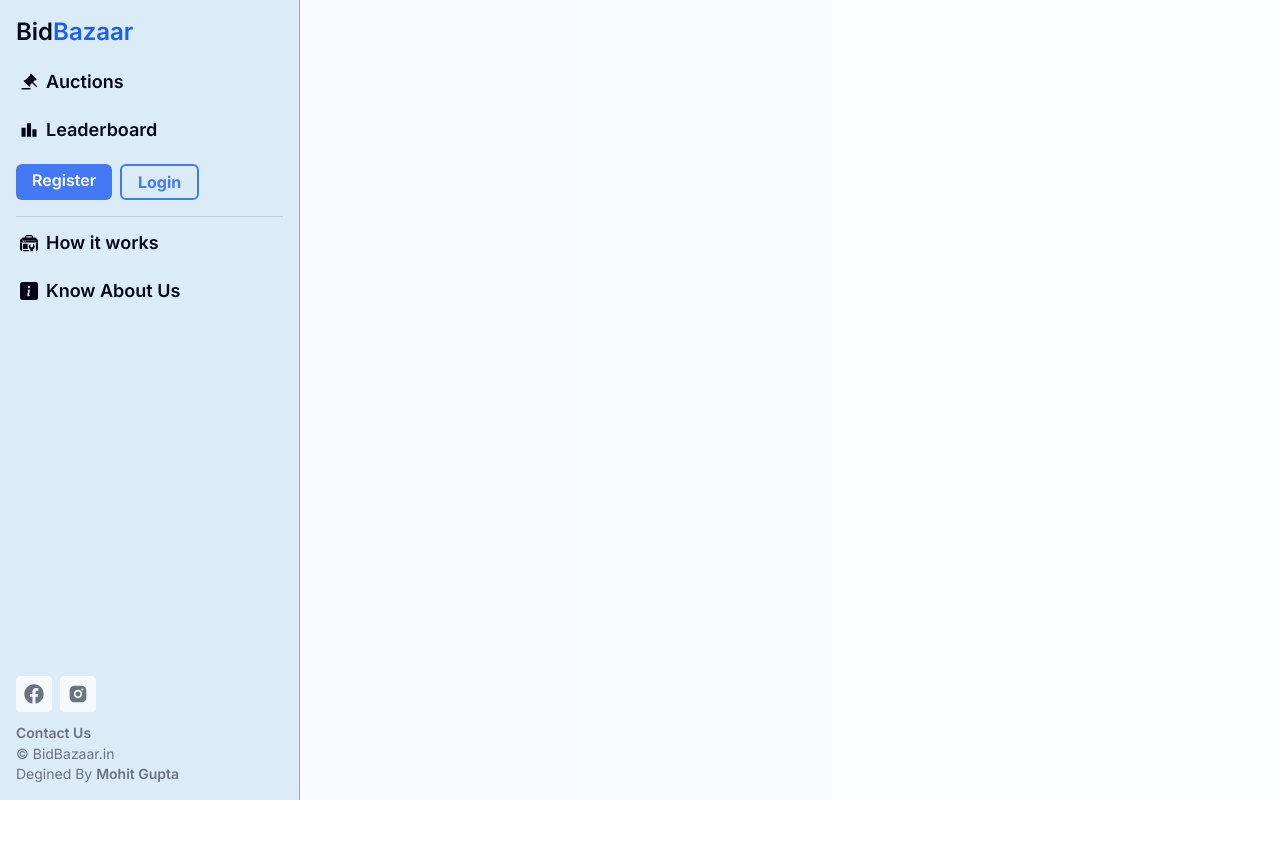
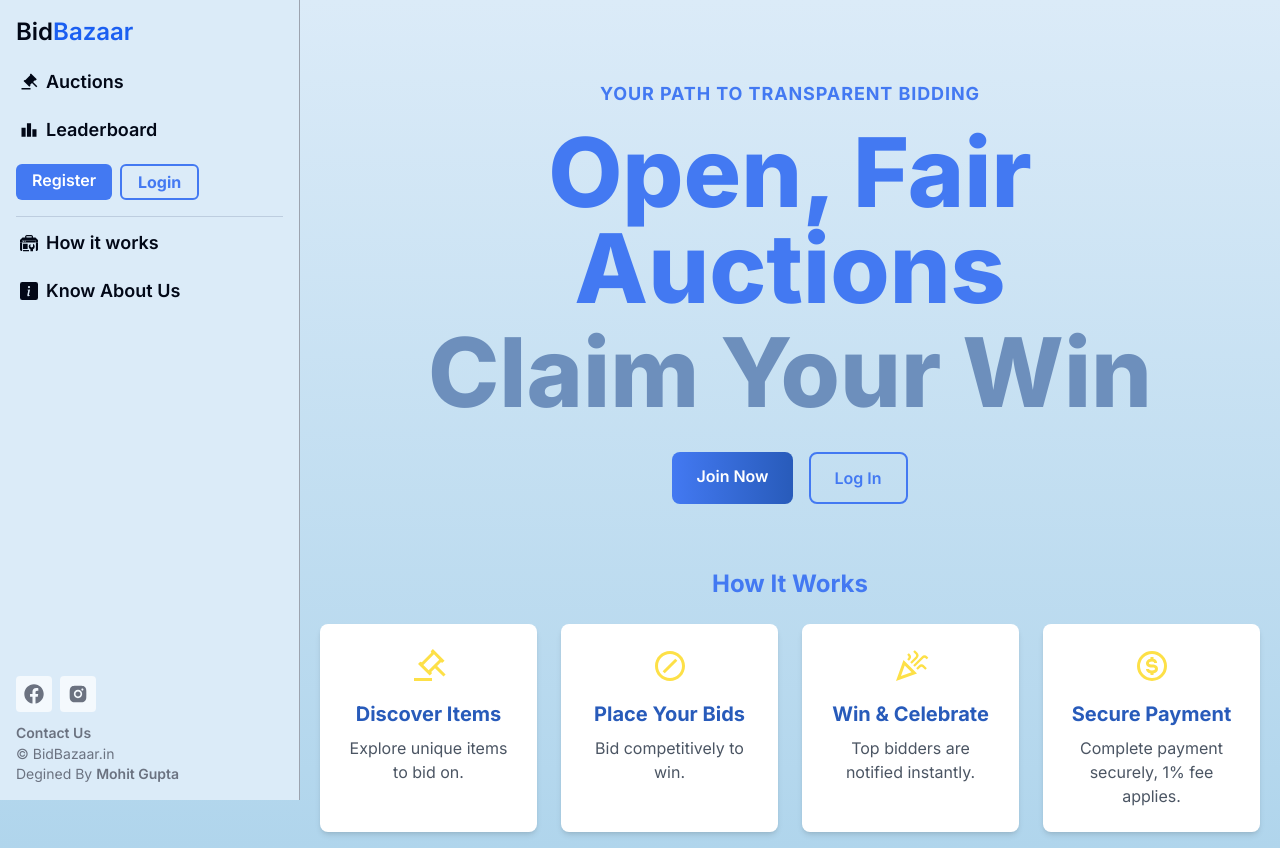
Before and after one commit to MohitCode17/Auction-Platform-Mern, a React (Vite) app in the folder frontend/: page / in a window 1280 px wide. Before the commit the page ends 800 px from the top, so only its background shows below. Built offline with nearby package versions, Linux system fonts and the light colour scheme; no server answers.

Commit message:
add home page ui

```diff
--- a/frontend/src/pages/Home.jsx
+++ b/frontend/src/pages/Home.jsx
@@ -1,5 +1,95 @@
+import { useSelector } from "react-redux";
+import { Link } from "react-router-dom";
+import { BiDollarCircle } from "react-icons/bi";
+import { MdOutlineCelebration } from "react-icons/md";
+import { RiForbid2Line } from "react-icons/ri";
+import { RiAuctionLine } from "react-icons/ri";
+
 const Home = () => {
-  return <div>Home</div>;
+  const howItWorks = [
+    {
+      title: "Discover Items",
+      description: "Explore unique items to bid on.",
+      icon: <RiAuctionLine />,
+    },
+    {
+      title: "Place Your Bids",
+      description: "Bid competitively to win.",
+      icon: <RiForbid2Line />,
+    },
+    {
+      title: "Win & Celebrate",
+      description: "Top bidders are notified instantly.",
+      icon: <MdOutlineCelebration />,
+    },
+    {
+      title: "Secure Payment",
+      description: "Complete payment securely, 1% fee applies.",
+      icon: <BiDollarCircle />,
+    },
+  ];
+
+  const { isAuthenticated } = useSelector((state) => state.user);
+
+  return (
+    <>
+      <section className="w-full h-fit px-5 pt-20 lg:pl-[320px] flex flex-col min-h-screen py-4 justify-center bg-gradient-to-b from-[#dbebf8] to-[#b0d5ec]">
+        {/* Hero Section */}
+        <div className="text-center max-w-4xl mx-auto">
+          <p className="text-[#4379F2] font-bold text-lg mb-4 tracking-wider uppercase">
+            Your Path to Transparent Bidding
+          </p>
+          <h1 className="text-[#4379F2] text-4xl sm:text-5xl md:text-7xl xl:text-8xl font-extrabold leading-tight mb-2">
+            Open, Fair Auctions
+          </h1>
+          <h2 className="text-[#6d8fbc] text-4xl sm:text-5xl md:text-7xl xl:text-8xl font-extrabold mb-8">
+            Claim Your Win
+          </h2>
+          <div className="flex justify-center gap-4 mt-8">
+            {!isAuthenticated && (
+              <>
+                <Link
+                  to="/register"
+                  className="bg-gradient-to-r from-[#4379F2] to-[#285bba] hover:shadow-lg hover:from-[#396ace] hover:to-[#1b4aa0] font-semibold text-white py-3 px-6 rounded-lg transition-transform transform hover:scale-105 duration-300"
+                >
+                  Join Now
+                </Link>
+                <Link
+                  to="/login"
+                  className="bg-transparent border-2 border-[#4379F2] text-[#4379F2] hover:bg-[#4379F2] hover:text-white font-semibold py-3 px-6 rounded-lg transition-all duration-300"
+                >
+                  Log In
+                </Link>
+              </>
+            )}
+          </div>
+        </div>
+
+        {/* How It Works Section */}
+        <div className="mt-16 max-w-5xl mx-auto">
+          <h3 className="text-[#4379F2] text-2xl font-bold mb-6 text-center">
+            How It Works
+          </h3>
+          <div className="grid grid-cols-1 gap-6 sm:grid-cols-2 lg:grid-cols-4">
+            {howItWorks.map((element, index) => (
+              <div
+                key={index}
+                className="bg-white shadow-md rounded-lg p-6 hover:shadow-xl transition-shadow duration-300 text-center"
+              >
+                <div className="text-yellow-300 text-4xl mb-4 flex items-center justify-center">
+                  {element.icon}
+                </div>
+                <h5 className="text-xl font-bold text-[#285bba] mb-2">
+                  {element.title}
+                </h5>
+                <p className="text-gray-600">{element.description}</p>
+              </div>
+            ))}
+          </div>
+        </div>
+      </section>
+    </>
+  );
 };
 
 export default Home;
```
